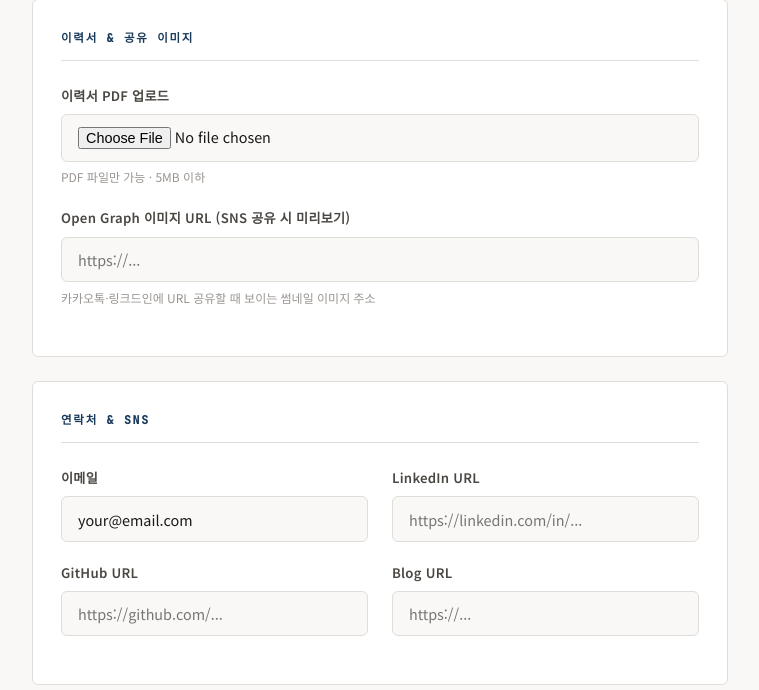
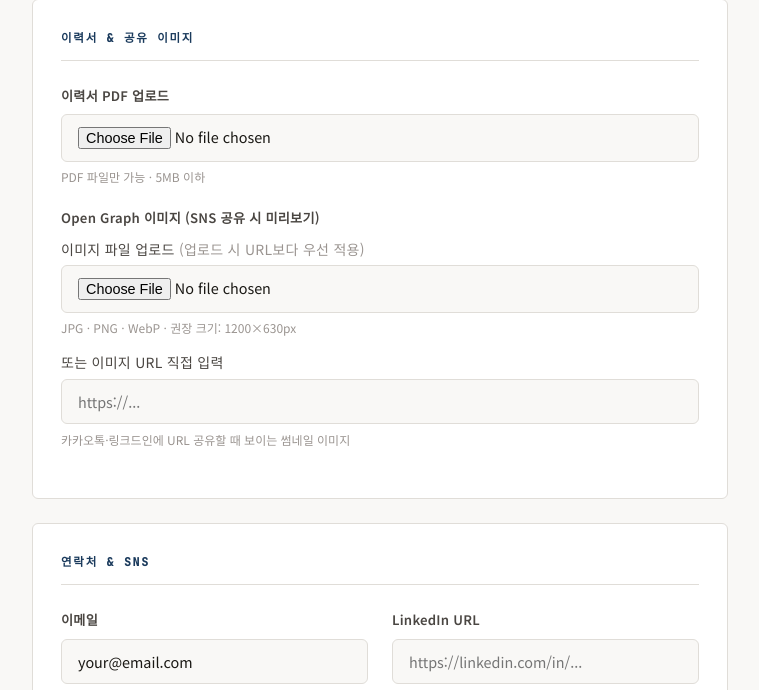
Before and after one commit to junglepark94-alt/portfolio, a Flask app: page /admin/profile in a window 1280 px wide. Shown: the part 2249-2939 px from the top of the page, without its empty margins (260-1019 px from the left). Run offline with Flask 3, Linux system fonts and the light colour scheme; the visitor is signed in with stand-in values (Sample User, id 1).

Commit message:
feat: allow OG image upload in profile form
File upload takes precedence over URL; stores absolute URL via url_for
_external=True so social crawlers can fetch it directly.

Co-Authored-By: Claude Sonnet 4.6 <noreply@anthropic.com>

```diff
--- a/app.py
+++ b/app.py
@@ -401,7 +401,16 @@ def profile_edit():
         profile.linkedin_url = request.form.get('linkedin_url', '')
         profile.github_url = request.form.get('github_url', '')
         profile.blog_url = request.form.get('blog_url', '')
-        profile.og_image_url = request.form.get('og_image_url', '')
+        og_file = request.files.get('og_image_file')
+        if og_file and og_file.filename:
+            ext = og_file.filename.rsplit('.', 1)[-1].lower() if '.' in og_file.filename else ''
+            if ext in ALLOWED_EXTENSIONS:
+                fn = f"og_{int(time.time())}.{ext}"
+                os.makedirs(app.config['UPLOAD_FOLDER'], exist_ok=True)
+                og_file.save(os.path.join(app.config['UPLOAD_FOLDER'], fn))
+                profile.og_image_url = url_for('static', filename='uploads/' + fn, _external=True)
+        else:
+            profile.og_image_url = request.form.get('og_image_url', '')
         profile.open_to_work = bool(request.form.get('open_to_work'))
 
         # 이력서 PDF 업로드
--- a/templates/profile_form.html
+++ b/templates/profile_form.html
@@ -203,9 +203,19 @@
         <div class="form-hint">PDF 파일만 가능 · 5MB 이하</div>
       </div>
       <div class="form-group">
-        <label>Open Graph 이미지 URL (SNS 공유 시 미리보기)</label>
+        <label>Open Graph 이미지 (SNS 공유 시 미리보기)</label>
+        {% if profile.og_image_url %}
+        <div style="margin-bottom:0.75rem;">
+          <img src="{{ profile.og_image_url }}" alt="OG 이미지" style="max-width:300px; border-radius:6px; border:1px solid var(--border);" onerror="this.style.display='none'" />
+          <div class="form-hint" style="margin-top:0.25rem;">현재 설정된 이미지</div>
+        </div>
+        {% endif %}
+        <label style="font-weight:400; font-size:0.875rem; margin-bottom:0.25rem; display:block;">이미지 파일 업로드 <span style="color:var(--muted);">(업로드 시 URL보다 우선 적용)</span></label>
+        <input type="file" name="og_image_file" accept="image/*" />
+        <div class="form-hint" style="margin-bottom:0.75rem;">JPG · PNG · WebP · 권장 크기: 1200×630px</div>
+        <label style="font-weight:400; font-size:0.875rem; margin-bottom:0.25rem; display:block;">또는 이미지 URL 직접 입력</label>
         <input type="url" name="og_image_url" value="{{ profile.og_image_url }}" placeholder="https://..." />
-        <div class="form-hint">카카오톡·링크드인에 URL 공유할 때 보이는 썸네일 이미지 주소</div>
+        <div class="form-hint">카카오톡·링크드인에 URL 공유할 때 보이는 썸네일 이미지</div>
       </div>
     </div>
 
```
